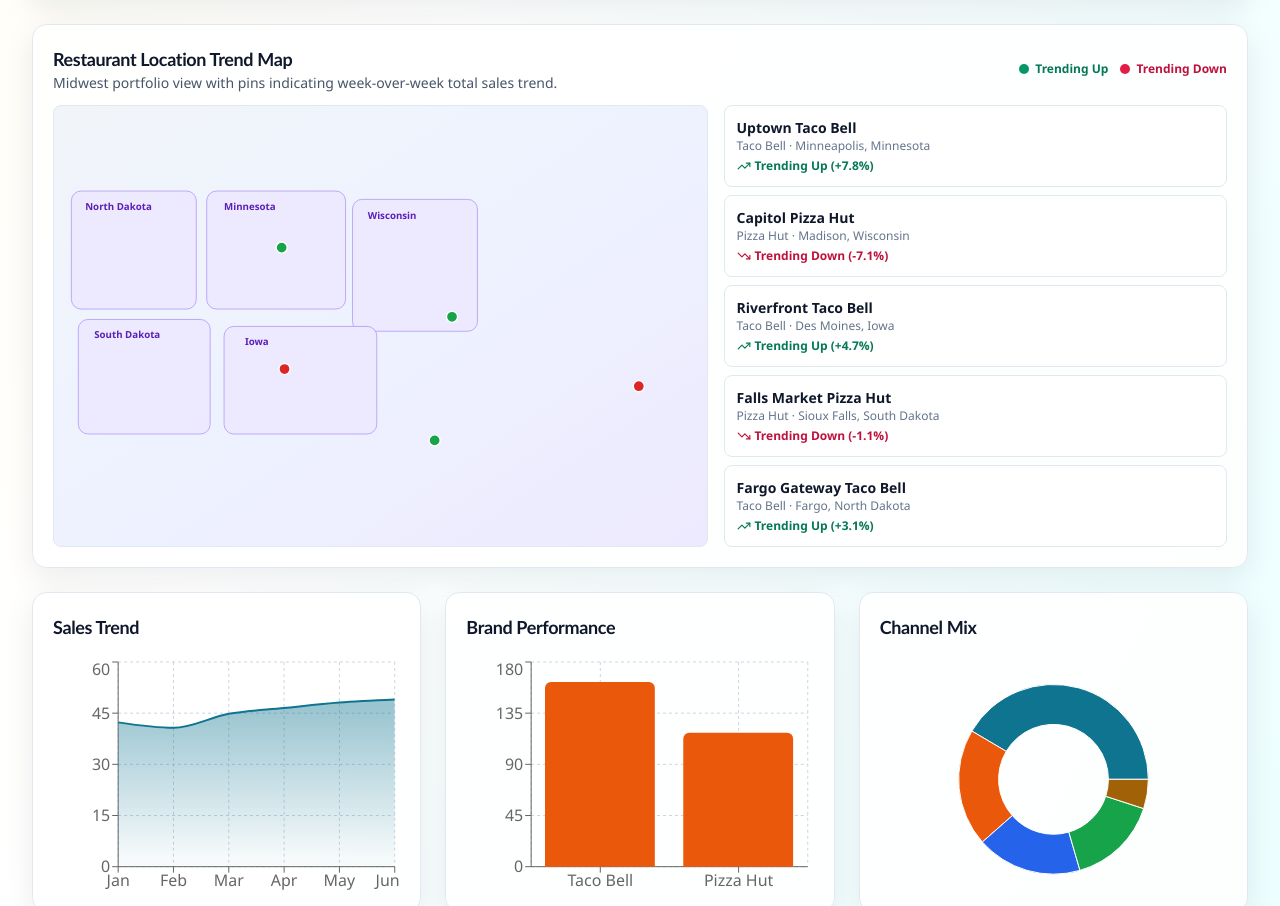
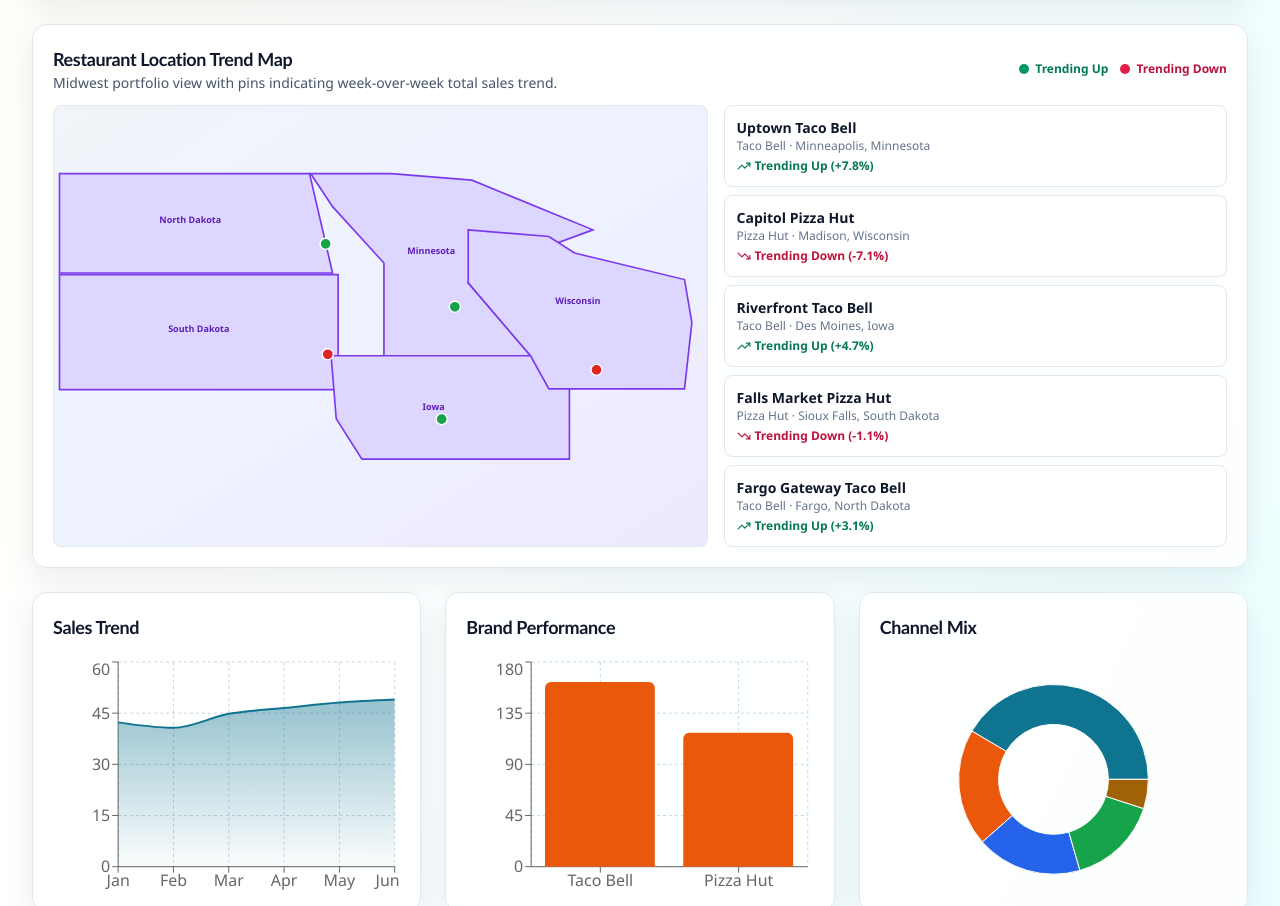
Before and after one commit to davidkrinn/300-op-dashboard, a Next.js app: page / in a window 1280 px wide. Shown: the part 1693-2599 px from the top of the page. Built offline with nearby package versions, Linux system fonts and the light colour scheme.

Commit message:
updated map to be state shaped

```diff
--- a/src/components/maps/StateRestaurantMap.tsx
+++ b/src/components/maps/StateRestaurantMap.tsx
@@ -5,8 +5,137 @@
 import { stores } from "@/data/mockStores"
 import type { Brand } from "@/types/brand"
 
+type GeoPoint = {
+  lat: number
+  lng: number
+}
+
+type ScreenPoint = {
+  x: number
+  y: number
+}
+
+type StatePolygon = {
+  name: string
+  points: GeoPoint[]
+}
+
+const MAP_WIDTH = 940
+const MAP_HEIGHT = 420
+
+const GEO_BOUNDS = {
+  minLat: 40.3,
+  maxLat: 49.1,
+  minLng: -104.2,
+  maxLng: -86.4,
+}
+
+const STATE_POLYGONS: StatePolygon[] = [
+  {
+    name: "North Dakota",
+    points: [
+      { lat: 49.0, lng: -104.05 },
+      { lat: 49.0, lng: -97.23 },
+      { lat: 46.0, lng: -96.6 },
+      { lat: 46.0, lng: -104.05 },
+    ],
+  },
+  {
+    name: "South Dakota",
+    points: [
+      { lat: 45.95, lng: -104.05 },
+      { lat: 45.95, lng: -96.45 },
+      { lat: 42.48, lng: -96.45 },
+      { lat: 42.48, lng: -104.05 },
+    ],
+  },
+  {
+    name: "Minnesota",
+    points: [
+      { lat: 49.0, lng: -97.2 },
+      { lat: 49.0, lng: -95.0 },
+      { lat: 48.8, lng: -92.8 },
+      { lat: 47.3, lng: -89.5 },
+      { lat: 46.2, lng: -92.2 },
+      { lat: 45.7, lng: -92.9 },
+      { lat: 43.5, lng: -91.2 },
+      { lat: 43.5, lng: -95.2 },
+      { lat: 45.0, lng: -95.2 },
+      { lat: 46.3, lng: -95.2 },
+      { lat: 48.0, lng: -96.6 },
+    ],
+  },
+  {
+    name: "Iowa",
+    points: [
+      { lat: 43.5, lng: -96.64 },
+      { lat: 43.5, lng: -90.14 },
+      { lat: 40.38, lng: -90.14 },
+      { lat: 40.38, lng: -95.8 },
+      { lat: 41.6, lng: -96.5 },
+    ],
+  },
+  {
+    name: "Wisconsin",
+    points: [
+      { lat: 47.3, lng: -92.9 },
+      { lat: 47.1, lng: -90.7 },
+      { lat: 46.6, lng: -90.0 },
+      { lat: 45.8, lng: -87.0 },
+      { lat: 44.5, lng: -86.8 },
+      { lat: 42.5, lng: -87.0 },
+      { lat: 42.5, lng: -90.7 },
+      { lat: 43.5, lng: -91.2 },
+      { lat: 45.7, lng: -92.9 },
+    ],
+  },
+]
+
 function markerColor(currentWeekSales: number, previousWeekSales: number): string {
   return currentWeekSales >= previousWeekSales ? "#16a34a" : "#dc2626"
+}
+
+function projectPoint(point: GeoPoint): ScreenPoint {
+  const x = ((point.lng - GEO_BOUNDS.minLng) / (GEO_BOUNDS.maxLng - GEO_BOUNDS.minLng)) * MAP_WIDTH
+  const y = ((GEO_BOUNDS.maxLat - point.lat) / (GEO_BOUNDS.maxLat - GEO_BOUNDS.minLat)) * MAP_HEIGHT
+  return { x, y }
+}
+
+function polygonPath(points: ScreenPoint[]): string {
+  if (points.length === 0) return ""
+  return `M ${points.map((point) => `${point.x.toFixed(1)} ${point.y.toFixed(1)}`).join(" L ")} Z`
+}
+
+function isPointInPolygon(point: ScreenPoint, polygon: ScreenPoint[]): boolean {
+  let inside = false
+
+  for (let i = 0, j = polygon.length - 1; i < polygon.length; j = i++) {
+    const xi = polygon[i].x
+    const yi = polygon[i].y
+    const xj = polygon[j].x
+    const yj = polygon[j].y
+
+    const intersect = yi > point.y !== yj > point.y && point.x < ((xj - xi) * (point.y - yi)) / (yj - yi + 0.0000001) + xi
+    if (intersect) inside = !inside
+  }
+
+  return inside
+}
+
+function polygonCentroid(polygon: ScreenPoint[]): ScreenPoint {
+  const total = polygon.reduce(
+    (acc, point) => {
+      acc.x += point.x
+      acc.y += point.y
+      return acc
+    },
+    { x: 0, y: 0 },
+  )
+
+  return {
+    x: total.x / polygon.length,
+    y: total.y / polygon.length,
+  }
 }
 
 type Props = {
@@ -26,20 +155,43 @@
   }, [selectedState, selectedBrand])
 
   const activeStore = filteredStores.find((store) => store.id === activeStoreId)
+  const polygons = useMemo(() => {
+    return STATE_POLYGONS.map((statePolygon) => {
+      const projected = statePolygon.points.map(projectPoint)
+      return {
+        name: statePolygon.name,
+        points: projected,
+        path: polygonPath(projected),
+        centroid: polygonCentroid(projected),
+      }
+    })
+  }, [])
+
+  const polygonByName = useMemo(() => {
+    return new Map(polygons.map((polygon) => [polygon.name, polygon]))
+  }, [polygons])
+
   const mapPoints = useMemo(() => {
-    const minLat = 41
-    const maxLat = 49
-    const minLng = -101.5
-    const maxLng = -88
-    const width = 940
-    const height = 420
+    return filteredStores.map((store) => {
+      const projected = projectPoint({ lat: store.latitude, lng: store.longitude })
+      const statePolygon = polygonByName.get(store.state)
 
-    return filteredStores.map((store) => {
-      const x = ((store.longitude - minLng) / (maxLng - minLng)) * width
-      const y = ((maxLat - store.latitude) / (maxLat - minLat)) * height
-      return { store, x, y }
+      if (!statePolygon) {
+        return { store, x: projected.x, y: projected.y }
+      }
+
+      const inside = isPointInPolygon(projected, statePolygon.points)
+      if (inside) {
+        return { store, x: projected.x, y: projected.y }
+      }
+
+      return {
+        store,
+        x: statePolygon.centroid.x,
+        y: statePolygon.centroid.y,
+      }
     })
-  }, [filteredStores])
+  }, [filteredStores, polygonByName])
 
   return (
     <section className="panel">
@@ -62,21 +214,32 @@
 
       <div className="grid grid-cols-1 gap-4 xl:grid-cols-[1.3fr_1fr]">
         <div className="relative overflow-hidden rounded-lg border border-slate-200 bg-gradient-to-br from-slate-100 via-indigo-50 to-violet-100">
-          <svg viewBox="0 0 940 420" className="h-[420px] w-full">
-            <rect x="25" y="30" width="180" height="170" rx="14" fill="#ede9fe" stroke="#a78bfa" />
-            <text x="45" y="58" fontSize="14" fill="#5b21b6" fontWeight="700">North Dakota</text>
-
-            <rect x="220" y="30" width="200" height="170" rx="14" fill="#ede9fe" stroke="#a78bfa" />
-            <text x="245" y="58" fontSize="14" fill="#5b21b6" fontWeight="700">Minnesota</text>
-
-            <rect x="430" y="42" width="180" height="190" rx="14" fill="#ede9fe" stroke="#a78bfa" />
-            <text x="452" y="70" fontSize="14" fill="#5b21b6" fontWeight="700">Wisconsin</text>
-
-            <rect x="35" y="215" width="190" height="165" rx="14" fill="#ede9fe" stroke="#a78bfa" />
-            <text x="58" y="242" fontSize="14" fill="#5b21b6" fontWeight="700">South Dakota</text>
-
-            <rect x="245" y="225" width="220" height="155" rx="14" fill="#ede9fe" stroke="#a78bfa" />
-            <text x="275" y="252" fontSize="14" fill="#5b21b6" fontWeight="700">Iowa</text>
+          <svg viewBox={`0 0 ${MAP_WIDTH} ${MAP_HEIGHT}`} className="h-[420px] w-full">
+            {polygons.map((polygon) => {
+              const isFocused = selectedState === "All" || selectedState === polygon.name
+              return (
+                <g key={polygon.name}>
+                  <path
+                    d={polygon.path}
+                    fill={isFocused ? "#ddd6fe" : "#ede9fe"}
+                    stroke={isFocused ? "#7c3aed" : "#a78bfa"}
+                    strokeWidth={isFocused ? 2.4 : 1.7}
+                    opacity={isFocused ? 1 : 0.6}
+                  />
+                  <text
+                    x={polygon.centroid.x}
+                    y={polygon.centroid.y}
+                    fontSize="13"
+                    fill="#5b21b6"
+                    fontWeight="700"
+                    textAnchor="middle"
+                    opacity={isFocused ? 1 : 0.7}
+                  >
+                    {polygon.name}
+                  </text>
+                </g>
+              )
+            })}
 
             {mapPoints.map(({ store, x, y }) => {
               const selected = activeStoreId === store.id
```
